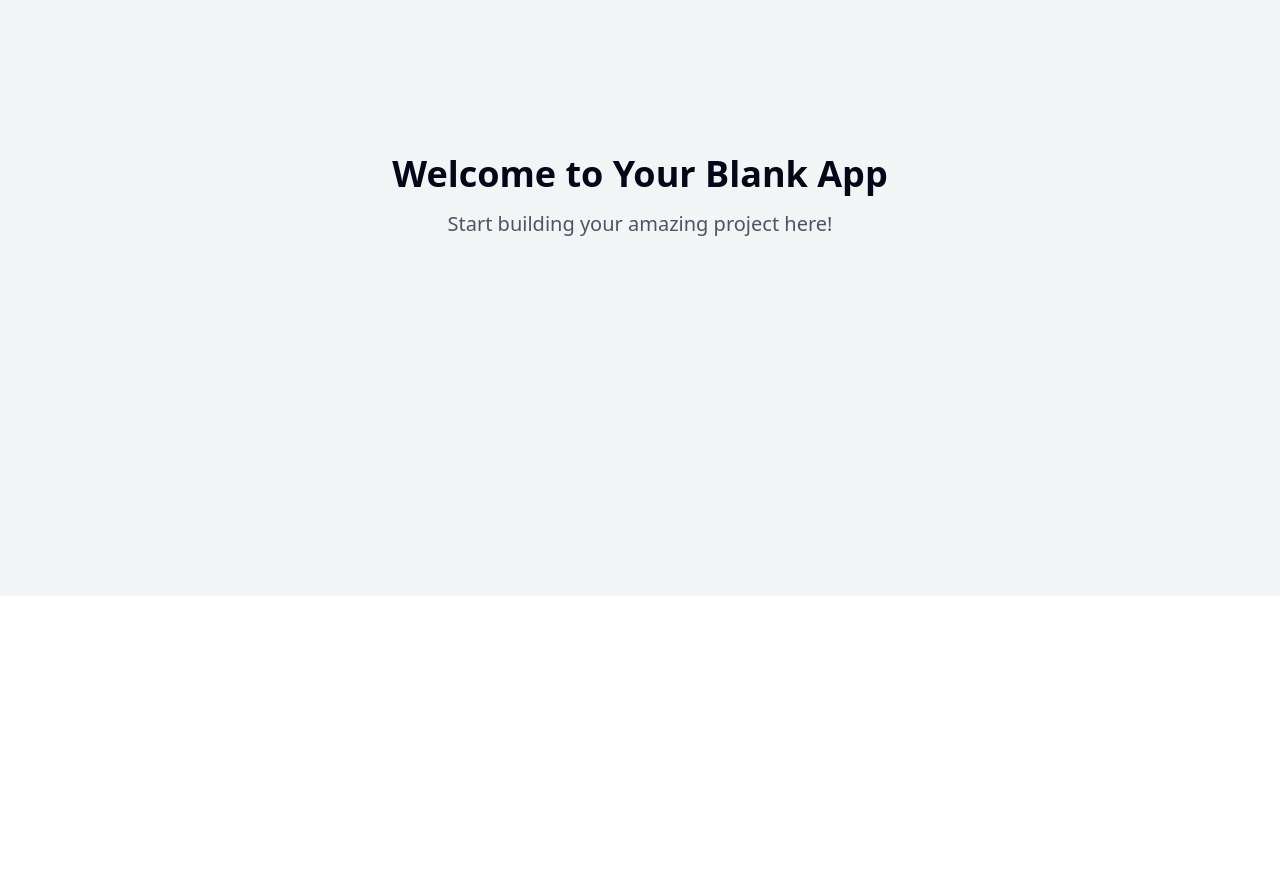
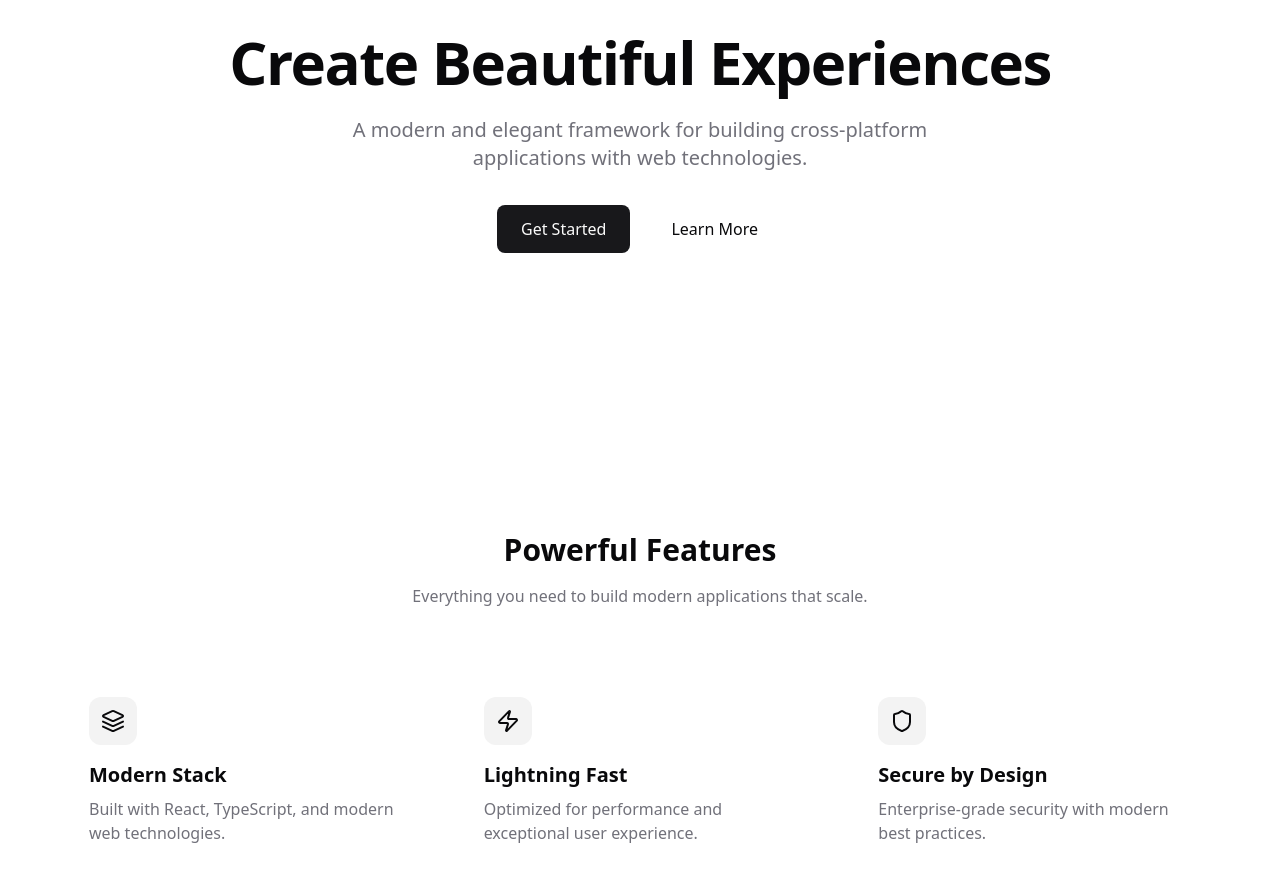
Before and after one commit to elloinc/neutralino-react-journey, a React (Vite) app: page / in a window 1280 px wide. Shown: the part 204-1086 px from the top of the page. Before the commit the page ends 800 px from the top, so only its background shows below. Built offline with nearby package versions, Linux system fonts and the light colour scheme.

Commit message:
Create Neutralino React Vite App
This commit creates a new Neutralino React Vite application.  The implementation details are not specified.

```diff
--- /dev/null
+++ b/src/components/FeatureCard.tsx
@@ -0,0 +1,28 @@
+
+interface FeatureCardProps {
+  title: string;
+  description: string;
+  icon: React.ReactNode;
+  delay: number;
+}
+
+const FeatureCard = ({ title, description, icon, delay }: FeatureCardProps) => {
+  return (
+    <div
+      className="glass p-6 rounded-2xl hover:scale-[1.02] transition-all duration-300"
+      style={{
+        animationDelay: `${delay}ms`,
+        animation: 'fade-in 0.6s ease-out forwards',
+        opacity: 0
+      }}
+    >
+      <div className="w-12 h-12 flex items-center justify-center rounded-xl bg-primary/5 mb-4">
+        {icon}
+      </div>
+      <h3 className="text-xl font-semibold mb-2">{title}</h3>
+      <p className="text-muted-foreground">{description}</p>
+    </div>
+  );
+};
+
+export default FeatureCard;
--- /dev/null
+++ b/src/components/Features.tsx
@@ -0,0 +1,46 @@
+
+import { Layers, Zap, Shield } from 'lucide-react';
+import FeatureCard from './FeatureCard';
+
+const Features = () => {
+  const features = [
+    {
+      title: 'Modern Stack',
+      description: 'Built with React, TypeScript, and modern web technologies.',
+      icon: <Layers className="w-6 h-6" />,
+      delay: 100,
+    },
+    {
+      title: 'Lightning Fast',
+      description: 'Optimized for performance and exceptional user experience.',
+      icon: <Zap className="w-6 h-6" />,
+      delay: 200,
+    },
+    {
+      title: 'Secure by Design',
+      description: 'Enterprise-grade security with modern best practices.',
+      icon: <Shield className="w-6 h-6" />,
+      delay: 300,
+    },
+  ];
+
+  return (
+    <section className="py-24 px-4">
+      <div className="max-w-6xl mx-auto">
+        <div className="text-center mb-16">
+          <h2 className="text-3xl font-semibold mb-4">Powerful Features</h2>
+          <p className="text-muted-foreground max-w-2xl mx-auto">
+            Everything you need to build modern applications that scale.
+          </p>
+        </div>
+        <div className="grid md:grid-cols-3 gap-8">
+          {features.map((feature, index) => (
+            <FeatureCard key={index} {...feature} />
+          ))}
+        </div>
+      </div>
+    </section>
+  );
+};
+
+export default Features;
--- /dev/null
+++ b/src/components/Hero.tsx
@@ -0,0 +1,39 @@
+
+import { useState, useEffect } from 'react';
+
+const Hero = () => {
+  const [isVisible, setIsVisible] = useState(false);
+
+  useEffect(() => {
+    setIsVisible(true);
+  }, []);
+
+  return (
+    <section className="min-h-[80vh] flex items-center justify-center px-4 relative overflow-hidden">
+      <div className={`max-w-4xl mx-auto text-center transition-opacity duration-1000 ${
+        isVisible ? 'opacity-100' : 'opacity-0'
+      }`}>
+        <span className="inline-block animate-slide-in px-3 py-1 mb-6 text-sm tracking-wider uppercase glass rounded-full">
+          Welcome to Neutralino
+        </span>
+        <h1 className="animate-fade-in text-4xl md:text-6xl font-semibold mb-6 tracking-tight">
+          Create Beautiful Experiences
+        </h1>
+        <p className="animate-fade-in text-lg md:text-xl text-muted-foreground max-w-2xl mx-auto mb-8">
+          A modern and elegant framework for building cross-platform applications
+          with web technologies.
+        </p>
+        <div className="animate-fade-in flex items-center justify-center gap-4">
+          <button className="px-6 py-3 bg-primary text-primary-foreground rounded-lg transition-all hover:scale-105">
+            Get Started
+          </button>
+          <button className="px-6 py-3 glass rounded-lg transition-all hover:bg-white/90">
+            Learn More
+          </button>
+        </div>
+      </div>
+    </section>
+  );
+};
+
+export default Hero;
--- a/src/index.css
+++ b/src/index.css
@@ -1,3 +1,4 @@
+
 @tailwind base;
 @tailwind components;
 @tailwind utilities;
@@ -5,97 +6,37 @@
 @layer base {
   :root {
     --background: 0 0% 100%;
-    --foreground: 222.2 84% 4.9%;
-
+    --foreground: 240 10% 3.9%;
     --card: 0 0% 100%;
-    --card-foreground: 222.2 84% 4.9%;
-
+    --card-foreground: 240 10% 3.9%;
     --popover: 0 0% 100%;
-    --popover-foreground: 222.2 84% 4.9%;
-
-    --primary: 222.2 47.4% 11.2%;
-    --primary-foreground: 210 40% 98%;
-
-    --secondary: 210 40% 96.1%;
-    --secondary-foreground: 222.2 47.4% 11.2%;
-
-    --muted: 210 40% 96.1%;
-    --muted-foreground: 215.4 16.3% 46.9%;
-
-    --accent: 210 40% 96.1%;
-    --accent-foreground: 222.2 47.4% 11.2%;
-
-    --destructive: 0 84.2% 60.2%;
-    --destructive-foreground: 210 40% 98%;
-
-    --border: 214.3 31.8% 91.4%;
-    --input: 214.3 31.8% 91.4%;
-    --ring: 222.2 84% 4.9%;
-
+    --popover-foreground: 240 10% 3.9%;
+    --primary: 240 5.9% 10%;
+    --primary-foreground: 0 0% 98%;
+    --secondary: 240 4.8% 95.9%;
+    --secondary-foreground: 240 5.9% 10%;
+    --muted: 240 4.8% 95.9%;
+    --muted-foreground: 240 3.8% 46.1%;
+    --accent: 240 4.8% 95.9%;
+    --accent-foreground: 240 5.9% 10%;
+    --border: 240 5.9% 90%;
+    --input: 240 5.9% 90%;
+    --ring: 240 5.9% 10%;
     --radius: 0.5rem;
-
-    --sidebar-background: 0 0% 98%;
-
-    --sidebar-foreground: 240 5.3% 26.1%;
-
-    --sidebar-primary: 240 5.9% 10%;
-
-    --sidebar-primary-foreground: 0 0% 98%;
-
-    --sidebar-accent: 240 4.8% 95.9%;
-
-    --sidebar-accent-foreground: 240 5.9% 10%;
-
-    --sidebar-border: 220 13% 91%;
-
-    --sidebar-ring: 217.2 91.2% 59.8%;
   }
 
-  .dark {
-    --background: 222.2 84% 4.9%;
-    --foreground: 210 40% 98%;
-
-    --card: 222.2 84% 4.9%;
-    --card-foreground: 210 40% 98%;
-
-    --popover: 222.2 84% 4.9%;
-    --popover-foreground: 210 40% 98%;
-
-    --primary: 210 40% 98%;
-    --primary-foreground: 222.2 47.4% 11.2%;
-
-    --secondary: 217.2 32.6% 17.5%;
-    --secondary-foreground: 210 40% 98%;
-
-    --muted: 217.2 32.6% 17.5%;
-    --muted-foreground: 215 20.2% 65.1%;
-
-    --accent: 217.2 32.6% 17.5%;
-    --accent-foreground: 210 40% 98%;
-
-    --destructive: 0 62.8% 30.6%;
-    --destructive-foreground: 210 40% 98%;
-
-    --border: 217.2 32.6% 17.5%;
-    --input: 217.2 32.6% 17.5%;
-    --ring: 212.7 26.8% 83.9%;
-    --sidebar-background: 240 5.9% 10%;
-    --sidebar-foreground: 240 4.8% 95.9%;
-    --sidebar-primary: 224.3 76.3% 48%;
-    --sidebar-primary-foreground: 0 0% 100%;
-    --sidebar-accent: 240 3.7% 15.9%;
-    --sidebar-accent-foreground: 240 4.8% 95.9%;
-    --sidebar-border: 240 3.7% 15.9%;
-    --sidebar-ring: 217.2 91.2% 59.8%;
-  }
-}
-
-@layer base {
   * {
     @apply border-border;
   }
 
   body {
-    @apply bg-background text-foreground;
+    @apply bg-background text-foreground antialiased;
+    font-feature-settings: "rlig" 1, "calt" 1;
   }
 }
+
+@layer utilities {
+  .glass {
+    @apply backdrop-blur-lg bg-white/80 border border-white/20;
+  }
+}
--- a/src/pages/Index.tsx
+++ b/src/pages/Index.tsx
@@ -1,13 +1,13 @@
-// Update this page (the content is just a fallback if you fail to update the page)
+
+import Hero from '../components/Hero';
+import Features from '../components/Features';
 
 const Index = () => {
   return (
-    <div className="min-h-screen flex items-center justify-center bg-gray-100">
-      <div className="text-center">
-        <h1 className="text-4xl font-bold mb-4">Welcome to Your Blank App</h1>
-        <p className="text-xl text-gray-600">Start building your amazing project here!</p>
-      </div>
-    </div>
+    <main className="min-h-screen">
+      <Hero />
+      <Features />
+    </main>
   );
 };
 
--- a/tailwind.config.ts
+++ b/tailwind.config.ts
@@ -1,3 +1,4 @@
+
 import type { Config } from "tailwindcss";
 
 export default {
@@ -12,85 +13,55 @@ export default {
   theme: {
     container: {
       center: true,
-			padding: '2rem',
+      padding: "2rem",
       screens: {
-				'2xl': '1400px'
-			}
+        "2xl": "1400px",
+      },
     },
     extend: {
       colors: {
-				border: 'hsl(var(--border))',
-				input: 'hsl(var(--input))',
-				ring: 'hsl(var(--ring))',
-				background: 'hsl(var(--background))',
-				foreground: 'hsl(var(--foreground))',
+        border: "hsl(var(--border))",
+        input: "hsl(var(--input))",
+        ring: "hsl(var(--ring))",
+        background: "hsl(var(--background))",
+        foreground: "hsl(var(--foreground))",
         primary: {
-					DEFAULT: 'hsl(var(--primary))',
-					foreground: 'hsl(var(--primary-foreground))'
+          DEFAULT: "hsl(var(--primary))",
+          foreground: "hsl(var(--primary-foreground))",
         },
         secondary: {
-					DEFAULT: 'hsl(var(--secondary))',
-					foreground: 'hsl(var(--secondary-foreground))'
-				},
-				destructive: {
-					DEFAULT: 'hsl(var(--destructive))',
-					foreground: 'hsl(var(--destructive-foreground))'
+          DEFAULT: "hsl(var(--secondary))",
+          foreground: "hsl(var(--secondary-foreground))",
         },
         muted: {
-					DEFAULT: 'hsl(var(--muted))',
-					foreground: 'hsl(var(--muted-foreground))'
+          DEFAULT: "hsl(var(--muted))",
+          foreground: "hsl(var(--muted-foreground))",
         },
         accent: {
-					DEFAULT: 'hsl(var(--accent))',
-					foreground: 'hsl(var(--accent-foreground))'
+          DEFAULT: "hsl(var(--accent))",
+          foreground: "hsl(var(--accent-foreground))",
         },
-				popover: {
-					DEFAULT: 'hsl(var(--popover))',
-					foreground: 'hsl(var(--popover-foreground))'
-				},
-				card: {
-					DEFAULT: 'hsl(var(--card))',
-					foreground: 'hsl(var(--card-foreground))'
-				},
-				sidebar: {
-					DEFAULT: 'hsl(var(--sidebar-background))',
-					foreground: 'hsl(var(--sidebar-foreground))',
-					primary: 'hsl(var(--sidebar-primary))',
-					'primary-foreground': 'hsl(var(--sidebar-primary-foreground))',
-					accent: 'hsl(var(--sidebar-accent))',
-					'accent-foreground': 'hsl(var(--sidebar-accent-foreground))',
-					border: 'hsl(var(--sidebar-border))',
-					ring: 'hsl(var(--sidebar-ring))'
-				}
       },
       borderRadius: {
-				lg: 'var(--radius)',
-				md: 'calc(var(--radius) - 2px)',
-				sm: 'calc(var(--radius) - 4px)'
+        lg: "var(--radius)",
+        md: "calc(var(--radius) - 2px)",
+        sm: "calc(var(--radius) - 4px)",
       },
       keyframes: {
-				'accordion-down': {
-					from: {
-						height: '0'
+        "fade-in": {
+          "0%": { opacity: "0", transform: "translateY(10px)" },
+          "100%": { opacity: "1", transform: "translateY(0)" },
         },
-					to: {
-						height: 'var(--radix-accordion-content-height)'
-					}
+        "slide-in": {
+          "0%": { transform: "translateX(-20px)", opacity: "0" },
+          "100%": { transform: "translateX(0)", opacity: "1" },
         },
-				'accordion-up': {
-					from: {
-						height: 'var(--radix-accordion-content-height)'
-					},
-					to: {
-						height: '0'
-					}
-				}
       },
       animation: {
-				'accordion-down': 'accordion-down 0.2s ease-out',
-				'accordion-up': 'accordion-up 0.2s ease-out'
-			}
-		}
+        "fade-in": "fade-in 0.6s ease-out forwards",
+        "slide-in": "slide-in 0.6s ease-out forwards",
+      },
+    },
   },
   plugins: [require("tailwindcss-animate")],
 } satisfies Config;
```
Lines whose indentation alone changed are shown as unchanged.
